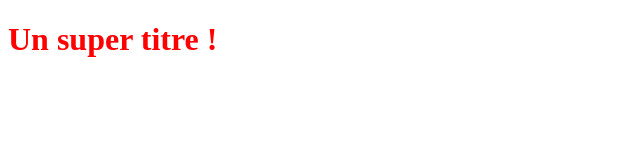
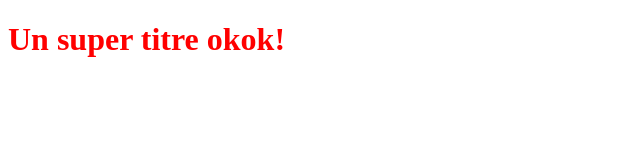
Before and after one commit to ArthurBoury/OpenclassroomsProject, a plain HTML site: page index.html in a window 1280 px wide. Shown: the whole page, without its empty margins (0-640 px from the left). Drawn offline with Linux system fonts and the light colour scheme.

Commit message:
Nouveau title

```diff
--- a/index.html
+++ b/index.html
@@ -5,6 +5,6 @@
     <link rel="stylesheet" type="text/css" href="styles.css">
 </head>
 <body>
-    <h1>Un super titre !</h1>
+    <h1>Un super titre okok!</h1>
 </body>
 </html>
```
